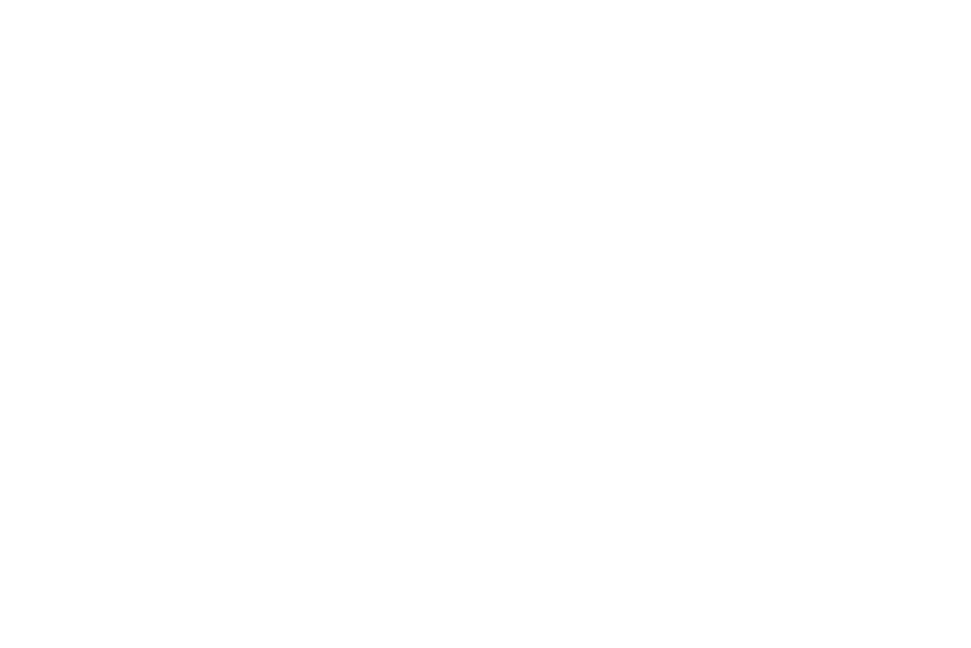
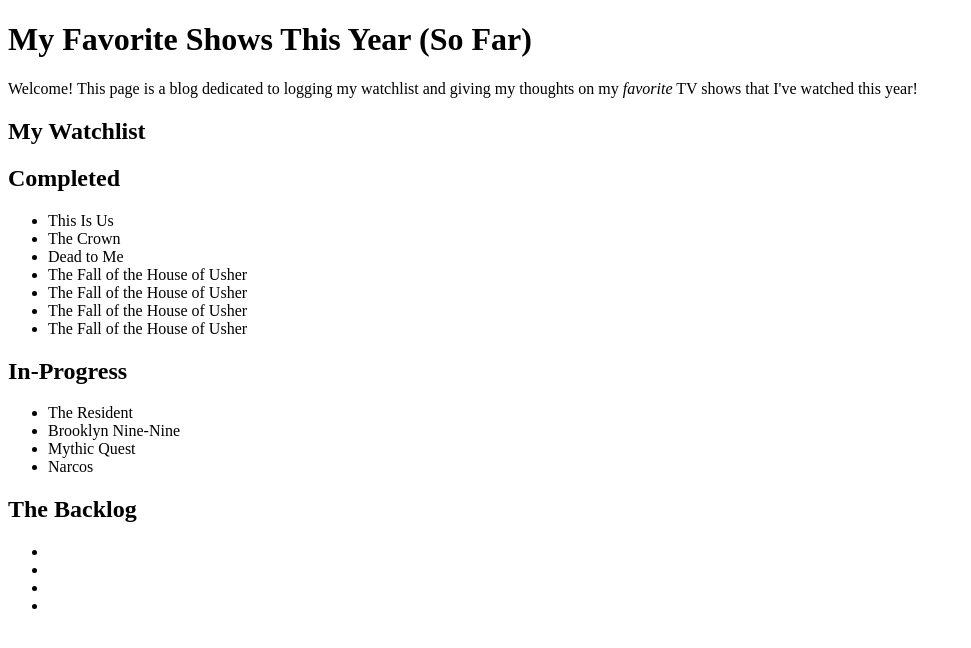
Before and after one commit to ArielHoyos/ArielHoyos, a plain HTML site: page Practical-Challenge-2/index.html in a window 1280 px wide. Shown: the whole page, without its empty margins (0-971 px from the left). Drawn offline with Linux system fonts and the light colour scheme.

Commit message:
added body content

```diff
--- a/Practical-Challenge-2/index.html
+++ b/Practical-Challenge-2/index.html
@@ -1,11 +1,45 @@
 <!DOCTYPE html>
 <html lang="en-us">
 <head>
+    <!--Ariel Hoyos
+        Practical Challenge 2 -->
     <meta charset="UTF-8">
     <meta name="viewport" content="width=device-width, initial-scale=1.0">
     <title>My Favorite TV Shows 2024</title>
 </head>
 <body>
-
+<main>
+<header>
+    <h1>My Favorite Shows This Year (So Far)</h1>
+        <p>Welcome! This page is a blog dedicated to logging my watchlist and giving my thoughts on my <em>favorite</em> TV shows that I've watched this year!</p>
+</header>
+<section>
+    <h1>My Watchlist</h1>
+        <h2>Completed</h2>
+            <ul>
+                <li>This Is Us</li>
+                <li>The Crown</li>
+                <li>Dead to Me</li>
+                <li>The Fall of the House of Usher</li>
+                <li>The Fall of the House of Usher</li>
+                <li>The Fall of the House of Usher</li>
+                <li>The Fall of the House of Usher</li>
+            </ul>
+        <h2>In-Progress</h2>
+            <ul>
+                <li>The Resident</li>
+                <li>Brooklyn Nine-Nine</li>
+                <li>Mythic Quest</li>
+                <li>Narcos</li>
+            </ul>
+        <h2>The Backlog</h2>
+            <ul>
+                <li></li>
+                <li></li>
+                <li></li>
+                <li></li>
+            </ul>
+</section>
+</main>
 </body>
 </html>
```
